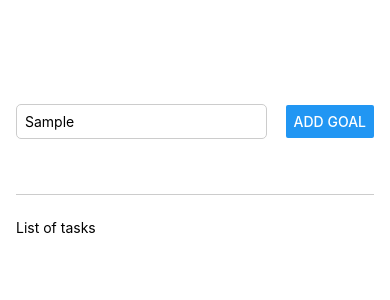
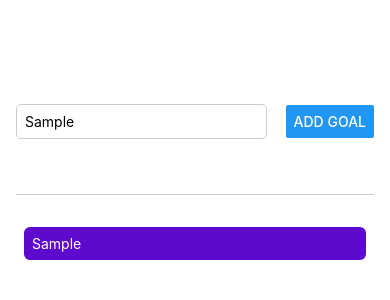
Before and after one commit to Frank-Fan-AU/RNCourse, a React Native app: screen / in a window 390 px wide. Both pictures are taken after typing "Sample" into the empty fields and a click on the button "ADD GOAL". Shown: the top 300 px of the page. Built offline with nearby package versions, Linux system fonts and the light colour scheme.

Commit message:
ScrollView

```diff
--- a/App.js
+++ b/App.js
@@ -1,16 +1,34 @@
 import { StatusBar } from 'expo-status-bar';
-import { StyleSheet, Text, View, TextInput, Button } from 'react-native';
+import { StyleSheet, Text, View, TextInput, Button, ScrollView } from 'react-native';
+import { useState } from 'react';
 
 export default function App() {
+  const [enteredGoalText, setEnteredGoalText] = useState('');
+  const [goals, setGoals] = useState([]);
+  const goalInputHandler = (enteredText) => {
+    setEnteredGoalText(enteredText);
+  };
+
+  const addGoalHandler = () => {
+    setGoals((currentGoals) => [...currentGoals, enteredGoalText]);
+  };
+
   return (
     <View style={styles.appContainer}>
       <View style={styles.inputContainer}>
-        <TextInput placeholder='Enter the task' style={styles.input} />
-        <Button title='Add Goal' />
+        <TextInput placeholder='Enter the task' style={styles.input} onChangeText={goalInputHandler} />
+        <Button title='Add Goal' onPress={addGoalHandler} />
       </View>
       <View style={styles.goalsContainer}>
-        <Text>List of tasks</Text>
+        <ScrollView alwaysBounceVertical={false}>
+          {goals.map((goal, index) => (
+            <View key={index} style={styles.goalItem}>
+              <Text style={styles.goalText}>{goal}</Text>
+            </View>
+          ))}
+        </ScrollView>
       </View>
+
     </View>
   );
 }
@@ -41,5 +59,13 @@ const styles = StyleSheet.create({
   goalsContainer: {
     flex: 4,
   },
-
+  goalItem: {
+    margin: 8,
+    padding: 8,
+    borderRadius: 6,
+    backgroundColor: '#5e0acc',
+  },
+  goalText: {
+    color: 'white',
+  },
 });
```
